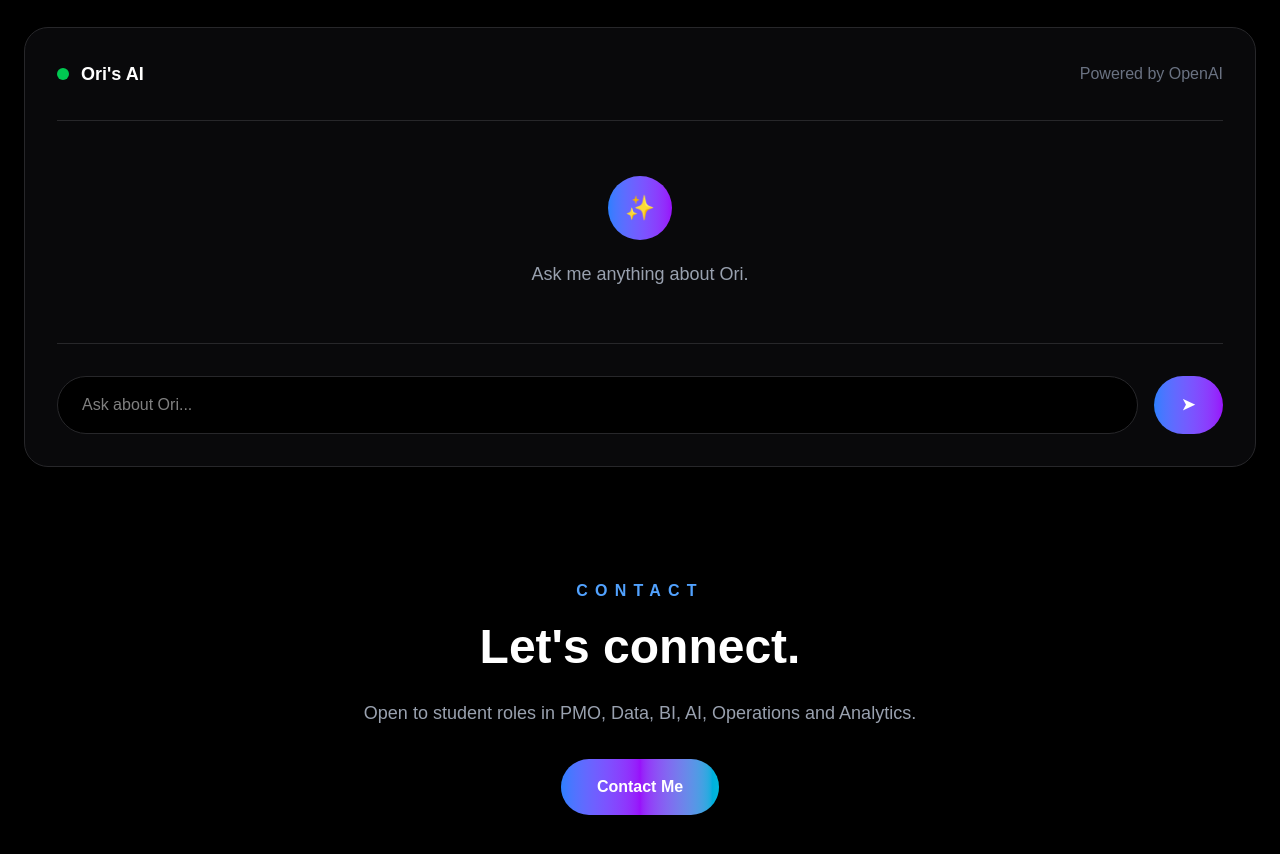
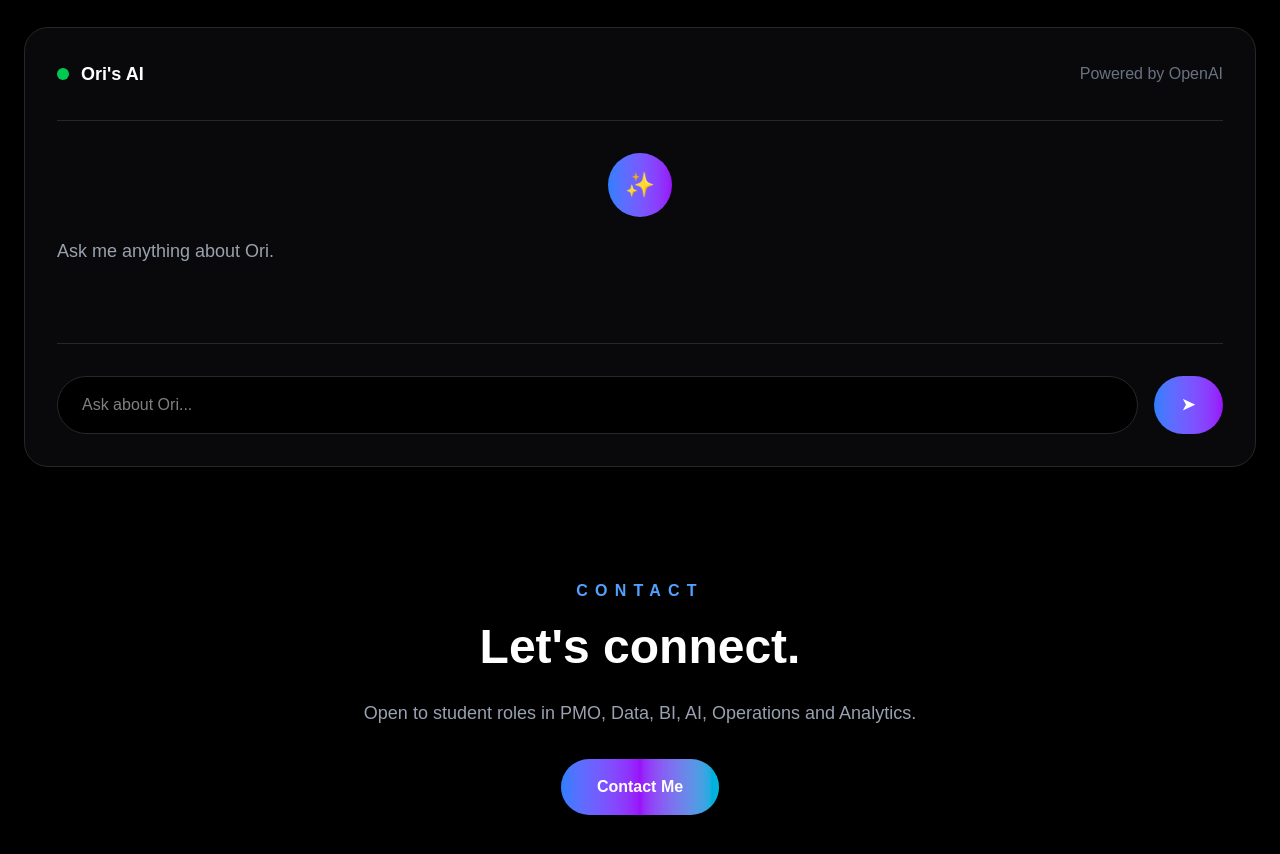
Before and after one commit to oridavid-web/aidd-ai-project, a Next.js app: page / in a window 1280 px wide. Shown: the part 3780-4634 px from the top of the page. Built offline with nearby package versions, Linux system fonts and the light colour scheme.

Commit message:
chat UI fixed

```diff
--- a/app/page.tsx
+++ b/app/page.tsx
@@ -296,7 +296,7 @@ setMessages((prev) => [...prev, { role: "ai", text: aiReply }]);
             <p className="text-gray-500 text-base">Powered by OpenAI</p>
           </div>
 
-          <div className="min-h-56 border-y border-zinc-800 flex items-center justify-center text-center py-10">
+          <div className="min-h-56 border-y border-zinc-800 flex flex-col items-stretch justify-start gap-4 py-8">
             {!reply && !loading && (
               <div>
                 <div className="w-16 h-16 rounded-full bg-gradient-to-r from-blue-500 to-purple-600 flex items-center justify-center mx-auto mb-5 text-2xl">
```
